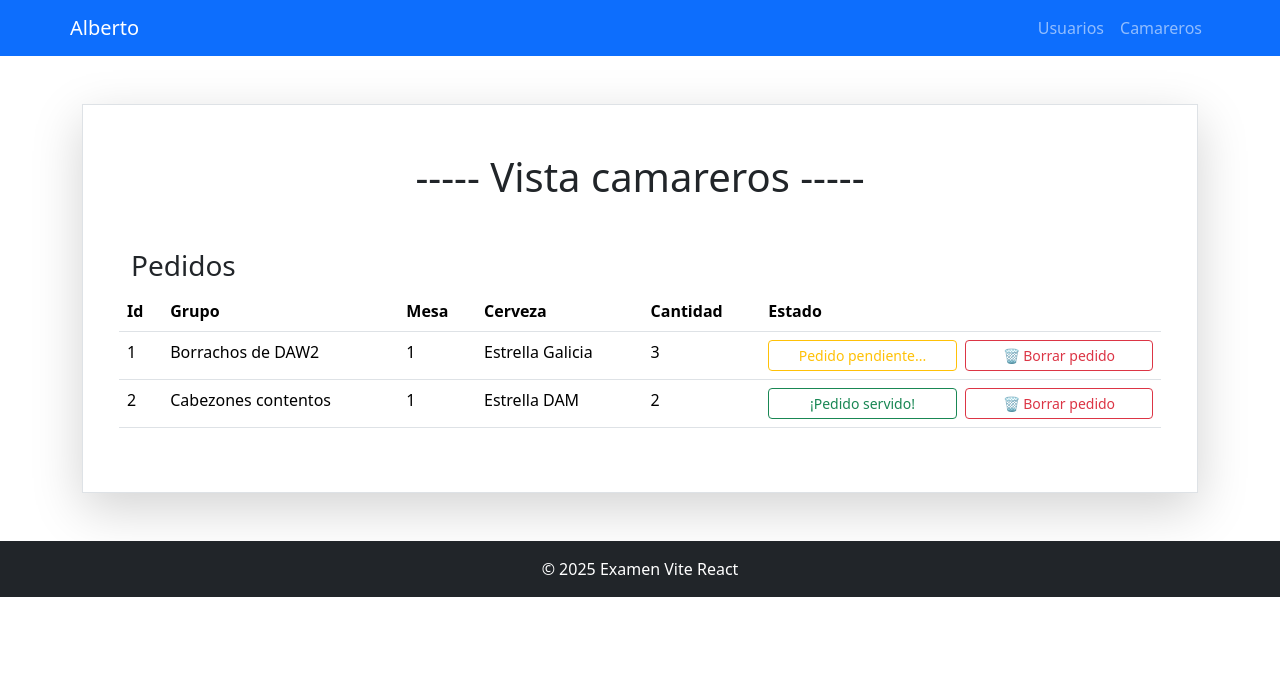
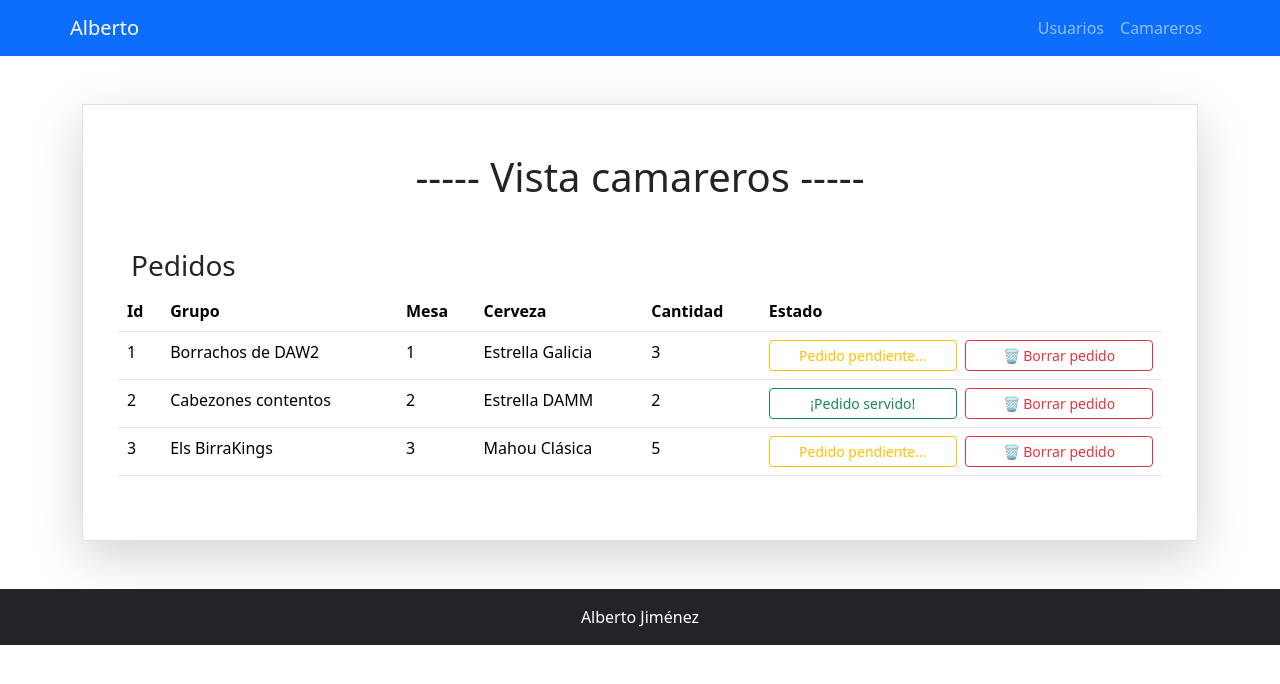
Before and after one commit to Albertojs89/examUf3Alberto, a React (Vite) app: page /camareros in a window 1280 px wide. Shown: the top 684 px of the page. Built offline with nearby package versions, Linux system fonts and the light colour scheme.

Commit message:
fichaBirra y array pedidos

```diff
--- a/src/App.jsx
+++ b/src/App.jsx
@@ -16,7 +16,7 @@ function App() {
         </Routes>
       </main>
       <footer className="bg-dark text-white text-center py-3">
-        © 2025 Examen Vite React
+        Alberto Jiménez
       </footer>
     </>
   );
--- /dev/null
+++ b/src/components/FichaBirra.jsx
@@ -0,0 +1,16 @@
+
+function FichaBirra({ nombre, descripcion, imagen }) {
+  return (
+    <div className="p-3 d-flex">
+      <div className="w-50">
+        <img src={imagen} alt={nombre} className="w-100" />
+      </div>
+      <div className="ms-3">
+        <h4>{nombre}</h4>
+        <p>{descripcion}</p>
+      </div>
+    </div>
+  );
+}
+
+export default FichaBirra;
--- /dev/null
+++ b/src/components/NuevoPedido.jsx
@@ -0,0 +1,29 @@
+
+function NuevoPedido() {
+  return (
+    <>
+      <h3>Grupo</h3>
+      <label htmlFor="nombreGrupo" className="form-label">Nombre del grupo:</label>
+      <input type="text" className="form-control mt-2" placeholder="Borrachos de DAW2" />
+
+      <label htmlFor="numeroMesa" className="form-label mt-3">Mesa número</label>
+      <input type="number" className="form-control mt-2" placeholder="0" />
+
+      <h3 className="mt-5">Haz tu pedido</h3>
+      <div className="d-flex gap-3">
+        <select name="cervezas" id="cervezas" className="form-control">
+          <option value="">Selecciona qué birra quieres</option>
+          <option value="estrellaGalicia">Estrella Galicia</option>
+          <option value="estrellaDamm">Estrella Damm</option>
+          <option value="mahou">Mahou</option>
+        </select>
+
+        <input type="number" value="0" className="form-control" />
+      </div>
+
+      <button className="btn btn-success mt-4 w-100">¡Enviar pedido!</button>
+    </>
+  );
+}
+
+export default NuevoPedido;
--- a/src/views/Camareros.jsx
+++ b/src/views/Camareros.jsx
@@ -1,5 +1,33 @@
 // src/views/Camareros.jsx
+
 function Camareros() {
+  const pedidos = [
+    {
+      id: 1,
+      numeroMesa: 1,
+      grupo: 'Borrachos de DAW2',
+      cerveza: 'Estrella Galicia',
+      cantidad: 3,
+      estado: 'pendiente',
+    },
+    {
+      id: 2,
+      numeroMesa: 2,
+      grupo: 'Cabezones contentos',
+      cerveza: 'Estrella DAMM',
+      cantidad: 2,
+      estado: 'servido',
+    },
+    {
+      id: 3,
+      numeroMesa: 3,
+      grupo: 'Els BirraKings',
+      cerveza: 'Mahou Clásica',
+      cantidad: 5,
+      estado: 'pendiente',
+    },
+  ];
+
   return (
     <div className="container mt-5 mb-5 p-5 border shadow-lg">
       <div className="row">
@@ -17,32 +45,33 @@ function Camareros() {
             </tr>
           </thead>
           <tbody>
-            <tr>
-              <td>1</td>
-              <td>Borrachos de DAW2</td>
-              <td>1</td>
-              <td>Estrella Galicia</td>
-              <td>3</td>
-              <td>
-                <div className="d-flex gap-2">
-                  <button className="btn btn-outline-warning w-100 btn-sm">Pedido pendiente...</button>
-                  <button className="btn btn-outline-danger w-100 btn-sm">🗑 Borrar pedido</button>
-                </div>
-              </td>
-            </tr>
-            <tr>
-              <td>2</td>
-              <td>Cabezones contentos</td>
-              <td>1</td>
-              <td>Estrella DAM</td>
-              <td>2</td>
-              <td>
-                <div className="d-flex gap-2">
-                  <button className="btn btn-outline-success w-100 btn-sm">¡Pedido servido!</button>
-                  <button className="btn btn-outline-danger w-100 btn-sm">🗑 Borrar pedido</button>
-                </div>
-              </td>
-            </tr>
+            {pedidos.map((pedido) => (
+              <tr key={pedido.id}>
+                <td>{pedido.id}</td>
+                <td>{pedido.grupo}</td>
+                <td>{pedido.numeroMesa}</td>
+                <td>{pedido.cerveza}</td>
+                <td>{pedido.cantidad}</td>
+                <td>
+                  <div className="d-flex gap-2">
+                    <button
+                      className={`btn w-100 btn-sm ${
+                        pedido.estado === 'pendiente'
+                          ? 'btn-outline-warning'
+                          : 'btn-outline-success'
+                      }`}
+                    >
+                      {pedido.estado === 'pendiente'
+                        ? 'Pedido pendiente...'
+                        : '¡Pedido servido!'}
+                    </button>
+                    <button className="btn btn-outline-danger w-100 btn-sm">
+                      🗑 Borrar pedido
+                    </button>
+                  </div>
+                </td>
+              </tr>
+            ))}
           </tbody>
         </table>
       </div>
--- a/src/views/Usuarios.jsx
+++ b/src/views/Usuarios.jsx
@@ -1,44 +1,23 @@
-// src/views/Usuarios.jsx
+import NuevoPedido from '../components/NuevoPedido';
+import FichaBirra from '../components/FichaBirra';
+
 function Usuarios() {
   return (
     <div className="container mt-3 p-5 border shadow-lg">
       <h1 className="text-center mb-5">----- Vista usuario -----</h1>
       <div className="row">
-        {/* Columna izquierda con formulario */}
+        {/* Columna esquerra */}
         <div className="col-12 col-md-6">
-          <h3>Grupo</h3>
-          <label htmlFor="nombreGrupo" className="form-label">Nombre del grupo:</label>
-          <input type="text" className="form-control mt-2" placeholder="Borrachos de DAW2" />
-
-          <label htmlFor="numeroMesa" className="form-label mt-3">Mesa número</label>
-          <input type="number" className="form-control mt-2" placeholder="0" />
-
-          <h3 className="mt-5">Haz tu pedido</h3>
-          <div className="d-flex gap-3">
-            <select name="cervezas" id="cervezas" className="form-control">
-              <option value="">Selecciona qué birra quieres</option>
-              <option value="estrellaGalicia">Estrella Galicia</option>
-              <option value="estrellaDamm">Estrella Damm</option>
-              <option value="mahou">Mahou</option>
-            </select>
-
-            <input type="number" value="0" className="form-control" />
-          </div>
-
-          <button className="btn btn-success mt-4 w-100">¡Enviar pedido!</button>
+          <NuevoPedido />
         </div>
 
-        {/* Columna derecha con imagen e info de la birra */}
+        {/* Columna dreta */}
         <div className="col-12 col-md-6 border">
-          <div className="p-3 d-flex">
-            <div className="w-50">
-              <img src="/estrella.jpg" alt="Estrella Galicia" className="w-100" />
-            </div>
-            <div className="ms-3">
-              <h4>Estrella Galicia</h4>
-              <p>Cerveza suave y equilibrada con un sabor ligeramente amargo y aroma a malta.</p>
-            </div>
-          </div>
+          <FichaBirra
+            nombre="Estrella Galicia"
+            descripcion="Cerveza suave y equilibrada con un sabor ligeramente amargo y aroma a malta."
+            imagen="/estrella.jpg"
+          />
         </div>
       </div>
     </div>
```
